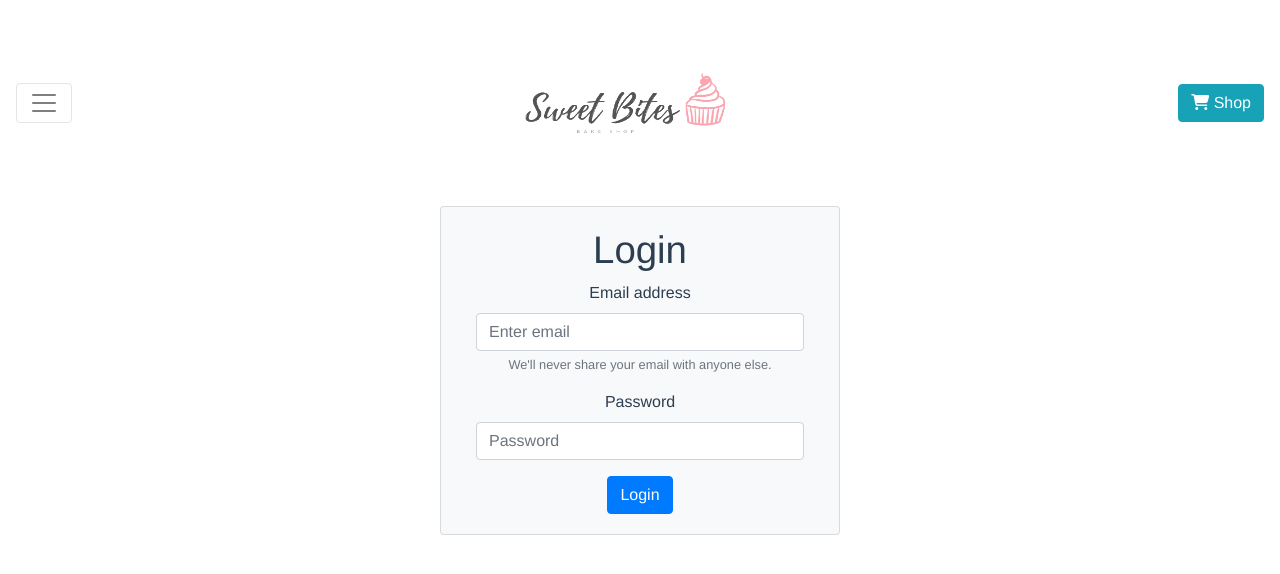
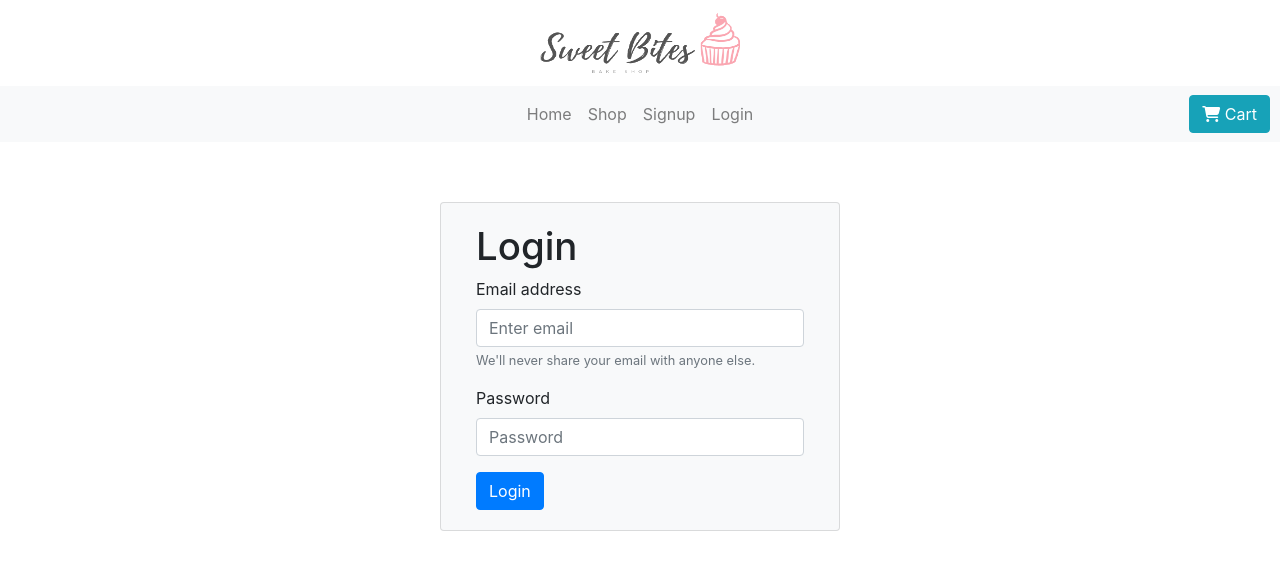
Before and after one commit to ppenapaz/sweet-bites, a Vue app: page /#/login in a window 1280 px wide. Shown: the top 574 px of the page. Built offline with nearby package versions, Linux system fonts and the light colour scheme; no server answers.

Commit message:
final build for the night

```diff
--- a/src/App.vue
+++ b/src/App.vue
@@ -17,12 +17,4 @@ export default {
 </script>
 
 <style>
-#app {
-  font-family: 'Avenir', Helvetica, Arial, sans-serif;
-  -webkit-font-smoothing: antialiased;
-  -moz-osx-font-smoothing: grayscale;
-  text-align: center;
-  color: #2c3e50;
-  margin-top: 60px;
-}
 </style>
--- /dev/null
+++ b/src/components/home/Cart.vue
@@ -0,0 +1,81 @@
+<template>
+    <div class="container">
+        <br>
+        <h3 v-if="cart_cupcakes.length == 0">Cart is empty</h3>
+        <div v-if="cart_cupcakes.length != 0">
+            <p></p>
+            <table class="table">
+                <thead>
+                    <tr>
+                        <th scope="col">Cupcake</th>
+                        <th scope="col">Quantity</th>
+                        <th scope="col">Price</th>
+                        <th scope="col"></th>
+                    </tr>
+                </thead>
+                <tbody>
+                    <tr v-for="cupcake in cart_cupcakes" :key="cupcake.id">
+                        <td>{{ cupcake.name }}</td>
+                        <td>{{ cupcake.quantity }}</td>
+                        <td>${{ cupcake.price }}</td>
+                        <td><a v-on:click.stop.prevent="deleteCupcake(cupcake.id)">X</a></td>
+                    </tr>
+                    <tr>
+                        <th></th>
+                        <th><h4>Total</h4></th>
+                        <td>
+                            <h4>${{total}}</h4>
+                        </td>
+                    </tr>
+                    <a href="" class="btn btn-primary btn-lg float-right">Continue to checkout</a>
+                </tbody>
+            </table>
+        </div>
+        <hr>
+
+    </div>
+</template>
+
+<script>
+import firebase from 'firebase'
+import db from '@/firebase/init'
+
+export default {
+    name: 'Cart',
+    data(){
+        return{
+            cart_cupcakes: [],
+            total: 0
+        }
+    },
+    methods: {
+        deleteCupcake(id){
+            // delete doc from firestore
+            db.collection('cart').doc(id).delete()
+            .then(() => {
+                this.cart_cupcakes = this.cart_cupcakes.filter(cupcake => {
+                    return cupcake.id != id;
+                });
+            })
+        }
+    },
+    created(){
+        let user = firebase.auth().currentUser
+        console.log(user)
+        //fetch data from the firestore
+        db.collection('cart').where('user_id', '==', user.uid).get()
+        .then(snapshot => {
+            snapshot.forEach(doc => {
+                let cupcake = doc.data();
+                cupcake.id = doc.id
+                this.cart_cupcakes.push(cupcake)
+                this.total += cupcake.price
+            })
+        })
+    }
+}
+</script>
+
+<style>
+
+</style>
--- a/src/components/home/Shop.vue
+++ b/src/components/home/Shop.vue
@@ -1,89 +1,74 @@
 <template>
   <div class="container">
         <br>
-        <div class="card-columns text-center">
+        <div class="card-columns text-center" v-for="cupcake in cupcakes" :key="cupcake.id">
             <div class="card">
-                <img class="card-img-top" src="@/assets/cupcakes/chocolate.jpg" alt="Card image cap">
+                <img class="card-img-top" v-bind:src="cupcake.img" alt="Card image cap">
                 <div class="card-body">
-                    <h5 class="card-title">Chocolate Cupcake</h5>
+                    <h5 class="card-title">{{ cupcake.name }}</h5>
                     <p class="card-text">
-                        This is a longer card with supporting text below as a natural lead-in to additional content. This content is a little bit longer.
+                        {{ cupcake.description }}
                     </p>
+                    <span v-for="(ing, index) in cupcake.ingredients" :key="index" class="badge badge-pill badge-primary">{{ing}}</span>
                 </div>
                 <div class="card-footer">
-                    <a href="/shop.html" class="btn btn-info"><i class="fas fa-shopping-cart"></i> Shop</a>
+                    <a @click="addCart(cupcake.id)" class="btn btn-default"><i class="fas fa-shopping-cart"></i> Add to cart</a>
                 </div>
             </div>
-            <div class="card">
-                <img class="card-img-top" src="@/assets/cupcakes/cherry.png" alt="Card image cap">
-                <div class="card-body">
-                    <h5 class="card-title">Card title</h5>
-                    <p class="card-text">This card has supporting text below as a natural lead-in to additional content.</p>
-                    <p class="card-text"><small class="text-muted">Last updated 3 mins ago</small></p>
-                </div>
-                <div class="card-footer">
-                    <a href="/shop.html" class="btn btn-info"><i class="fas fa-shopping-cart"></i> Shop</a>
-                </div>
-            </div>
-            <div class="card">
-                <img class="card-img-top" src="@/assets/cupcakes/banana.png" alt="Card image cap">
-                <div class="card-body">
-                    <h5 class="card-title">Card title</h5>
-                    <p class="card-text">This card has supporting text below as a natural lead-in to additional content.</p>
-                    <p class="card-text"><small class="text-muted">Last updated 3 mins ago</small></p>
-                </div>
-                <div class="card-footer">
-                    <a href="/shop.html" class="btn btn-info"><i class="fas fa-shopping-cart"></i> Shop</a>
-                </div>
-            </div>
-            <div class="card">
-                <img class="card-img-top" src="@/assets/cupcakes/mango.png" alt="Card image cap">
-                <div class="card-body">
-                    <h5 class="card-title">Card title</h5>
-                    <p class="card-text">This card has supporting text below as a natural lead-in to additional content.</p>
-                    <p class="card-text"><small class="text-muted">Last updated 3 mins ago</small></p>
-                </div>
-                <div class="card-footer">
-                    <a href="/shop.html" class="btn btn-info"><i class="fas fa-shopping-cart"></i> Shop</a>
-                </div>
-            </div>
-            <div class="card">
-                <img class="card-img-top" src="@/assets/cupcakes/red_velvet.png" alt="Card image cap">
-                <div class="card-body">
-                    <h5 class="card-title">Card title</h5>
-                    <p class="card-text">This card has supporting text below as a natural lead-in to additional content.</p>
-                    <p class="card-text"><small class="text-muted">Last updated 3 mins ago</small></p>
-                </div>
-                <div class="card-footer">
-                    <a href="/shop.html" class="btn btn-info"><i class="fas fa-shopping-cart"></i> Shop</a>
-                </div>
-            </div>
-            <div class="card">
-                    <img class="card-img-top" src="@/assets/cupcakes/tres_leches.png" alt="Card image cap">
-                    <div class="card-body">
-                        <h5 class="card-title">Card title</h5>
-                        <p class="card-text">This card has supporting text below as a natural lead-in to additional content.</p>
-                        <p class="card-text"><small class="text-muted">Last updated 3 mins ago</small></p>
-                    </div>
-                    <div class="card-footer">
-                        <a href="/shop.html" class="btn btn-info"><i class="fas fa-shopping-cart"></i> Shop</a>
-                    </div>
-                </div>
         </div>
     </div>
 </template>
 
 <script>
+import firebase from 'firebase'
+import db from '@/firebase/init'
+
 export default {
     name: 'Shop',
     data(){
         return {
+            cupcakes: [],
+            cart: []
+        }
+    },
+    methods: {
+        addCart(id) {
+            let user = firebase.auth().currentUser
 
+            // FIND CUPCAKE
+            let ref = db.collection('cupcakes').doc(id).get().then( (doc) => {
+                let add_cupcake = {
+                    cupcake_id: doc.id,
+                    user_id: user.uid,
+                    price: doc.data().price,
+                    name: doc.data().name,
+                    quantity: 1
+                }
+                console.log(add_cupcake)
+
+                //add cupcake to cart
+                db.collection('cart').add(add_cupcake).catch(err => {
+                    console.log(err)
+                })
+
+            }).catch( (error) => { })
         }
+    },
+    created(){
+        //fetch data from the firestore
+        db.collection('cupcakes').get()
+        .then(snapshot => {
+            snapshot.forEach(doc => {
+                let cupcake = doc.data();
+                cupcake.id = doc.id
+                this.cupcakes.push(cupcake)
+            })
+        })
     }
 }
 </script>
 
 <style>
-
+.card{
+}
 </style>
--- a/src/components/layout/Navbar.vue
+++ b/src/components/layout/Navbar.vue
@@ -1,29 +1,23 @@
 <template>
+    <div>
         <nav class="navbar navbar-light">
-        <button class="navbar-toggler" type="button" data-toggle="collapse" data-target="#navbarNav" aria-controls="navbarNav" aria-expanded="false" aria-label="Toggle navigation">
-            <span class="navbar-toggler-icon"></span>
-        </button>
             <a class="navbar-brand mx-auto" href="/">
                 <img src="@/assets/LogoSB.png" width="200" height="60" alt="">
             </a>
-        <router-link :to="{ name: 'Shop' }" class="btn btn-info"><i class="fas fa-shopping-cart"></i> Shop</router-link>
-        <div class="collapse navbar-collapse" id="navbarNav">
-            <ul class="navbar-nav">
-                <li class="nav-item">
+        </nav>
+        <nav class="navbar navbar-expand-lg navbar-light bg-light">
+            <div class="navbar-nav mx-auto">
                 <router-link :to="{ name: 'Home' }" class="nav-link">Home</router-link>
-                </li>
-                <li v-if="!user" class="nav-item">
-                    <router-link :to="{ name: 'Signup' }" class="nav-link">Signup</router-link>
-                </li>
-                <li v-if="!user" class="nav-item">
-                    <router-link :to="{ name: 'Login' }" class="nav-link">Login</router-link>
-                </li>
-                <li v-if="user" class="nav-item">
-                    <a class="nav-link" @click="logout">Logout</a>
-                </li>
-            </ul>
+                <router-link :to="{ name: 'Shop' }" class="nav-link">Shop</router-link>
+                <router-link v-if="!user" :to="{ name: 'Signup' }" class="nav-link">Signup</router-link>
+                <router-link v-if="!user" :to="{ name: 'Login' }" class="nav-link">Login</router-link>
+                <a v-if="user" class="nav-link" @click="logout">Logout</a>
+            </div>
+            <div class="right-side">
+                <router-link :to="{ name: 'Cart' }" class="btn btn-info"><i class="fas fa-shopping-cart"></i> Cart</router-link>
             </div>
         </nav>
+    </div>
 </template>
 
 <script>
@@ -64,5 +58,8 @@ export default {
 .navbar {
   background-color: #fff;
 }
-
+.right-side{
+    position: absolute;
+    right: 10px;
+}
 </style>
--- a/src/router/index.js
+++ b/src/router/index.js
@@ -2,12 +2,14 @@ import Vue from 'vue'
 import Router from 'vue-router'
 import Home from '@/components/home/Home'
 import Shop from '@/components/home/Shop'
+import Cart from '@/components/home/Cart'
 import Signup from '@/components/auth/Signup'
 import Login from '@/components/auth/Login'
+import firebase from 'firebase'
 
 Vue.use(Router)
 
-export default new Router({
+const router = new Router({
   routes: [
     {
       path: '/',
@@ -17,7 +19,10 @@ export default new Router({
     {
       path: '/shop',
       name: 'Shop',
-      component: Shop
+      component: Shop,
+      meta: {
+        requiresAuth: true
+      }
     },
     {
       path: '/signup',
@@ -28,6 +33,33 @@ export default new Router({
       path: '/login',
       name: 'Login',
       component: Login
+    },
+    {
+      path: '/cart',
+      name: 'Cart',
+      component: Cart,
+      meta: {
+        requiresAuth: true
+      }
     }
   ]
 })
+
+router.beforeEach((to, from, next) => {
+  // check to see if route requires Auth
+  if(to.matched.some(rec => rec.meta.requiresAuth)) {
+    // check auth state of user
+    let user = firebase.auth().currentUser
+    if(user){
+      //user signed in, proceed to route
+      next()
+    } else {
+      // no user signed in, redirect to login
+      next({ name: 'Login' })
+    }
+  } else {
+    next()
+  }
+})
+
+export default router
```
Lines whose indentation alone changed are shown as unchanged.
